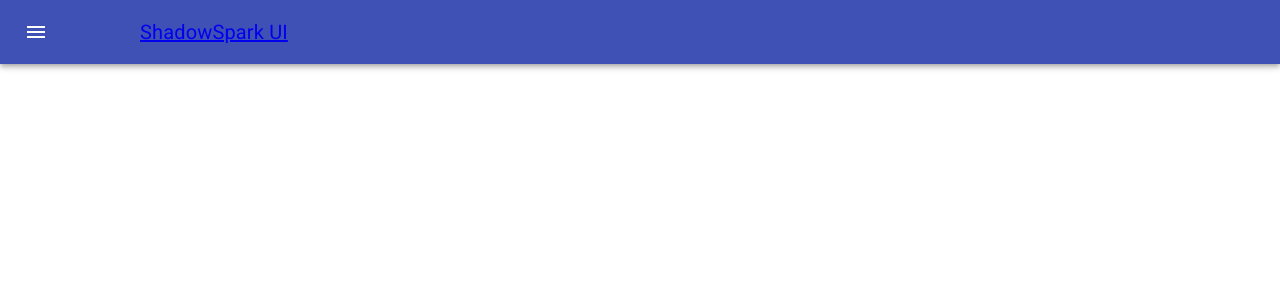
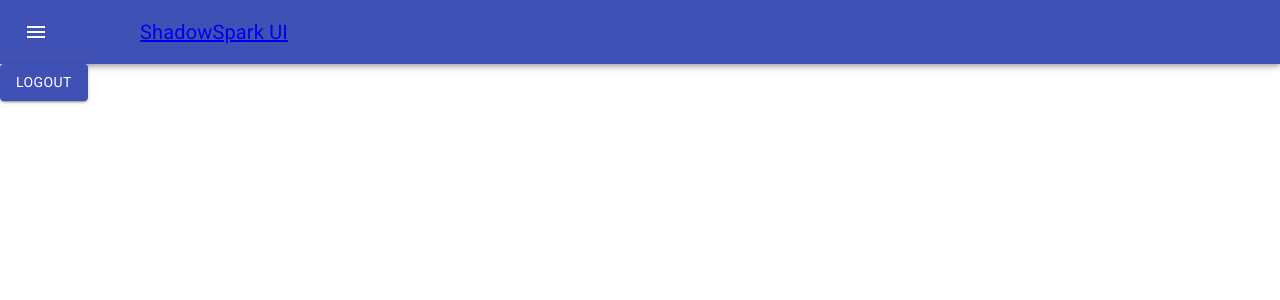
Before and after one commit to Stupot83/ShadowSpark, a React (Create React App) app in the folder client/: page /home in a window 1280 px wide. Shown: the top 300 px of the page. Built offline with nearby package versions, Linux system fonts and the light colour scheme.

Commit message:
:construction: Implement Basic Home Component :construction:

```diff
--- a/client/src/App.js
+++ b/client/src/App.js
@@ -6,6 +6,7 @@ import Navbar from "./components/scaffolding/Navbar";
 import Landing from "./components/scaffolding/Landing";
 import Registration from "./components/auth/Registration";
 import Login from "./components/auth/Login";
+import Home from "./components/home/Home";
 
 function App() {
     return (
@@ -16,6 +17,7 @@ function App() {
                     <Route exact path="/" component={Landing} />
                     <Route exact path="/register" component={Registration} />
                     <Route exact path="/login" component={Login} />
+                    <Route exact path="/home" component={Home} />
                 </div>
             </Router>
         </Provider>
--- /dev/null
+++ b/client/src/components/home/Home.js
@@ -0,0 +1,37 @@
+import React, { Component } from "react";
+import PropTypes from "prop-types";
+import { connect } from "react-redux";
+import { logoutDev } from "../../actions/authenticationActions";
+import Button from "@material-ui/core/Button";
+
+class Home extends Component {
+    onLogoutClick = (e) => {
+        e.preventDefault();
+        this.props.logoutDev();
+    };
+
+    render() {
+        return (
+            <div>
+                <Button
+                    onClick={this.onLogoutClick}
+                    variant="contained"
+                    color="primary"
+                >
+                    Logout
+                </Button>
+            </div>
+        );
+    }
+}
+
+Home.propTypes = {
+    logoutDev: PropTypes.func.isRequired,
+    auth: PropTypes.object.isRequired,
+};
+
+const mapStateToProps = (state) => ({
+    auth: state.auth,
+});
+
+export default connect(mapStateToProps, { logoutDev })(Home);
```
